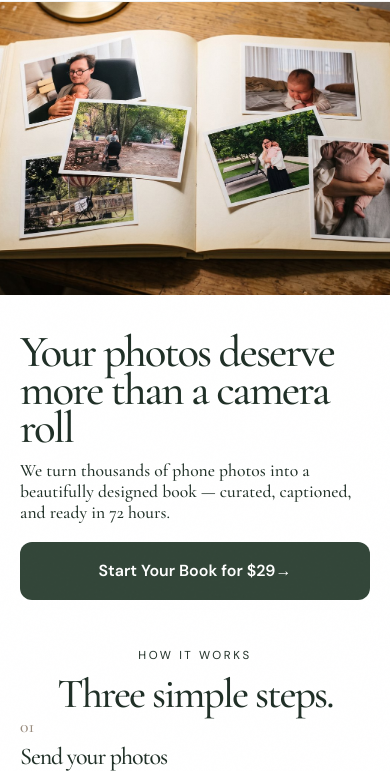
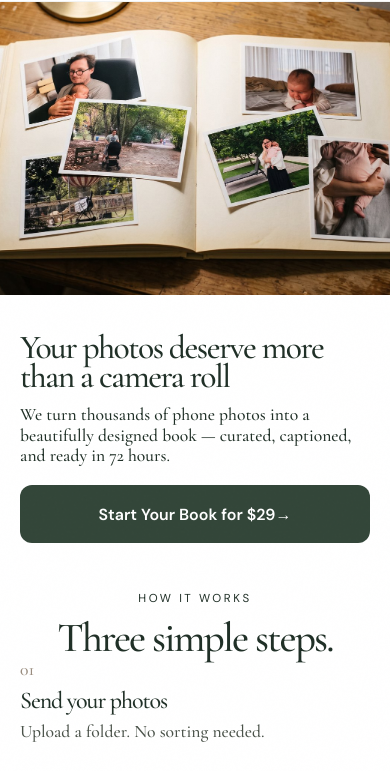
Before and after one commit to okad-bot/remeet-landing, a plain HTML site: page index.html in a window 390 px wide. Shown: the part 73-846 px from the top of the page. Drawn offline with nearby package versions, Linux system fonts and the light colour scheme.

Commit message:
style: reduce mobile h1 to fit 2 lines
Co-Authored-By: Claude Opus 4.6 <noreply@anthropic.com>

```diff
--- a/styles.css
+++ b/styles.css
@@ -191,7 +191,7 @@ label span,.fineprint{color:#747970;font-size:.74rem}
   .hero{display:flex;flex-direction:column;padding:0;min-height:auto}
   .hero-image{order:-1;border-radius:0}.hero-image img{aspect-ratio:4/3}
   .hero-copy{padding:24px 20px 0;order:1}
-  .hero h1{font-size:clamp(2.8rem,10vw,4rem);max-width:100%;margin-bottom:14px}
+  .hero h1{font-size:clamp(2.1rem,7.5vw,4rem);max-width:100%;margin-bottom:14px}
   .hero-sub{font-size:1.1rem;margin-bottom:18px}
   .hero-button{width:100%}
   .section{padding:48px 20px}.section h2,.faq-section h2{font-size:clamp(2.6rem,8vw,3.5rem)}
```
